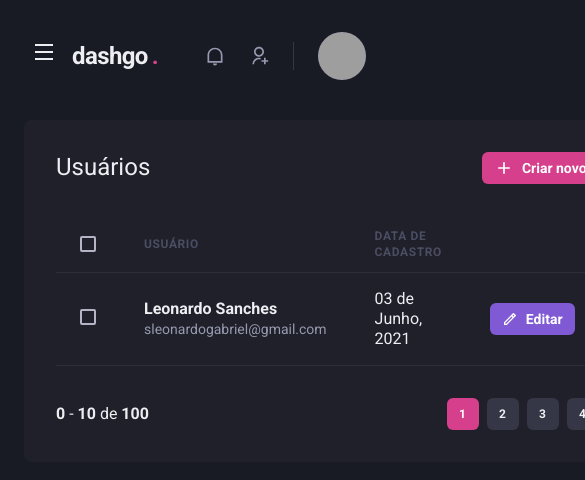
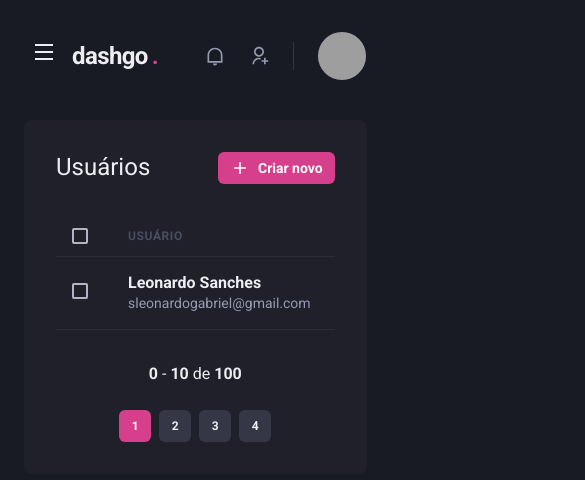
Before and after one commit to LeonardoGabrielSanches/chakra-ui-ignite, a Next.js app: page /users in a window 390 px wide. Shown: the top 480 px of the page, 585 px wide, since content can reach past the window. Built offline with nearby package versions, Linux system fonts and the light colour scheme; grey boxes are pictures that could not be loaded.

Commit message:
Deixando a tabela responsiva

```diff
--- a/src/components/Pagination/index.tsx
+++ b/src/components/Pagination/index.tsx
@@ -4,7 +4,7 @@ import { PaginationItem } from "./PaginationItem";
 export function Pagination() {
     return (
         <Stack
-            direction="row"
+            direction={["column", "row"]}
             mt="8"
             justify="space-between"
             align="center"
--- a/src/pages/users/index.tsx
+++ b/src/pages/users/index.tsx
@@ -1,4 +1,4 @@
-import { Box, Button, Checkbox, Flex, Heading, Icon, Table, Tbody, Th, Thead, Tr, Td, Text } from "@chakra-ui/react";
+import { Box, Button, Checkbox, Flex, Heading, Icon, Table, Tbody, Th, Thead, Tr, Td, Text, useBreakpointValue } from "@chakra-ui/react";
 import { RiAddLine, RiPencilLine } from "react-icons/ri";
 
 import { Header } from "../../components/Header";
@@ -6,6 +6,11 @@ import { Pagination } from "../../components/Pagination";
 import { Sidebar } from "../../components/Sidebar";
 
 export default function UserList() {
+    const isWideVersion = useBreakpointValue({
+        base: false,
+        lg: true,
+    });
+
     return (
         <Box>
             <Header />
@@ -32,17 +37,16 @@ export default function UserList() {
                     <Table colorScheme="whiteAlpha">
                         <Thead>
                             <Tr>
-                                <Th px="6" color="gray.300" width="8">
+                                <Th px={["4", "4", "6"]} color="gray.300" width="8">
                                     <Checkbox colorScheme="pink" />
                                 </Th>
                                 <Th>Usuário</Th>
-                                <Th>Data de cadastro</Th>
-                                <Th w="8"></Th>
+                                {isWideVersion && <Th>Data de cadastro</Th>}
                             </Tr>
                         </Thead>
                         <Tbody>
                             <Tr>
-                                <Td px="6">
+                                <Td px={["4", "4", "6"]}>
                                     <Checkbox colorScheme="pink" />
                                 </Td>
                                 <Td>
@@ -51,18 +55,7 @@ export default function UserList() {
                                         <Text fontSize="sm" color="gray.300">sleonardogabriel@gmail.com</Text>
                                     </Box>
                                 </Td>
-                                <Td>03 de Junho, 2021</Td>
-                                <Td>
-                                    <Button
-                                        as="a"
-                                        size="sm"
-                                        fontSize="sm"
-                                        colorScheme="purple"
-                                        leftIcon={<Icon as={RiPencilLine} fontSize="16" />}
-                                    >
-                                        Editar
-                                    </Button>
-                                </Td>
+                                {isWideVersion && <Td>03 de Junho, 2021</Td>}
                             </Tr>
                         </Tbody>
                     </Table>
```
